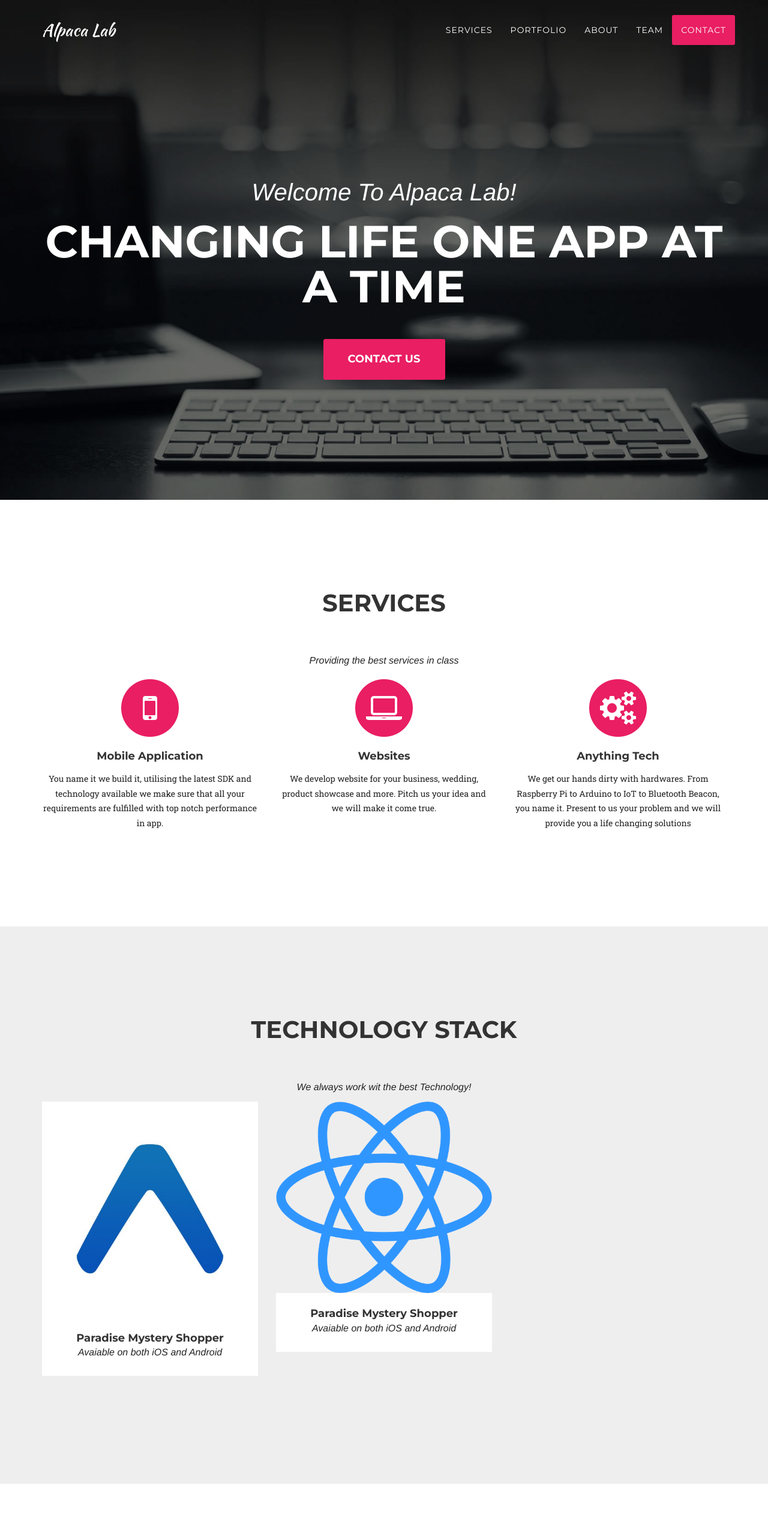
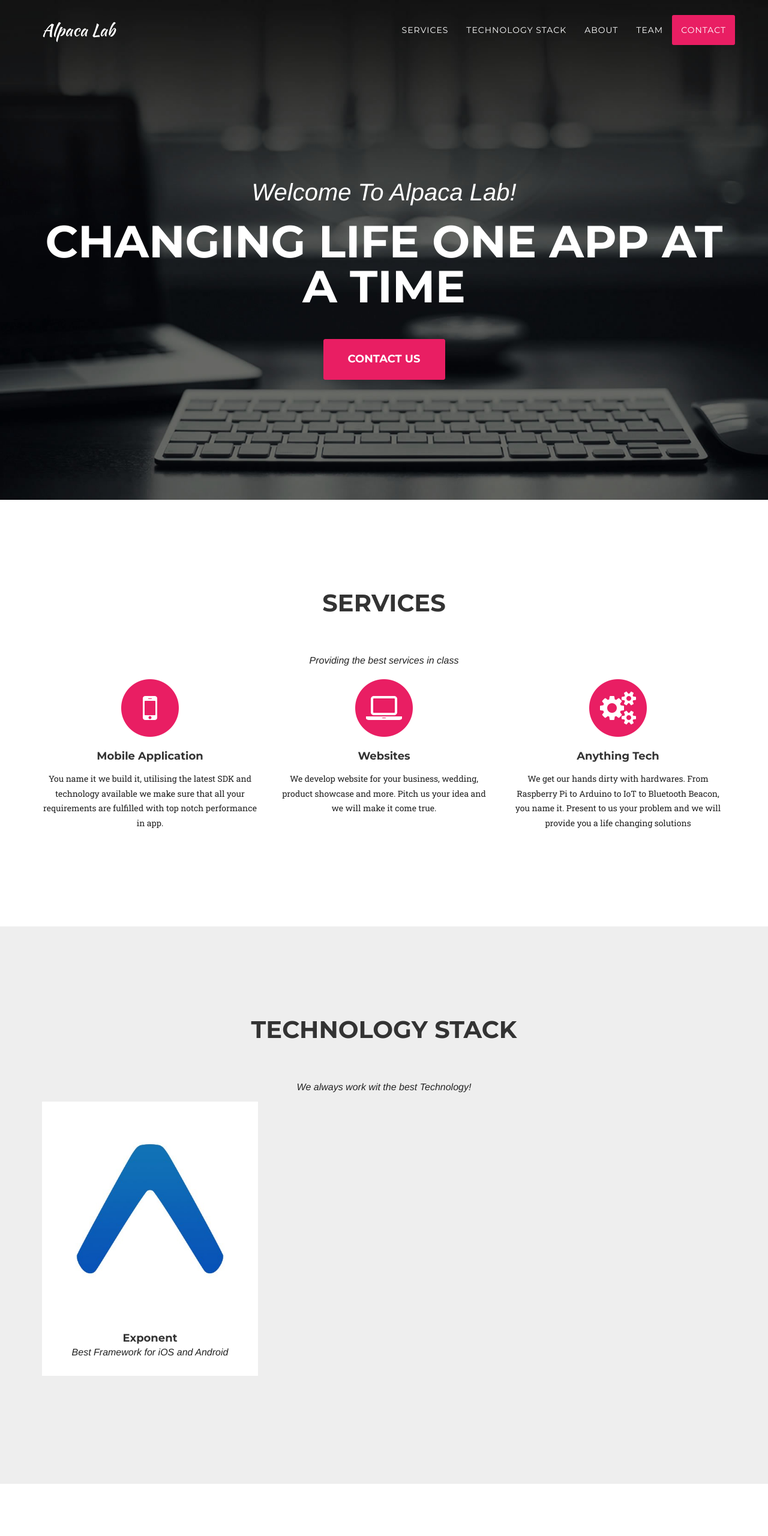
Before and after one commit to alpacalab/alpacalab.github.io, a website: page index.html in a window 1280 px wide. Shown: the top 2560 px of the page at 60% size. Drawn offline with nearby package versions, Linux system fonts and the light colour scheme; a web font is replaced by a local one.

Commit message:
update technolofg stack

```diff
--- a/index.html
+++ b/index.html
@@ -61,7 +61,7 @@
                         <a class="page-scroll" href="#services">Services</a>
                     </li>
                     <li>
-                        <a class="page-scroll" href="#portfolio">Portfolio</a>
+                        <a class="page-scroll" href="#portfolio">Technology Stack</a>
                     </li>
                     <li>
                         <a class="page-scroll" href="#about">About</a>
@@ -139,7 +139,7 @@
             </div>
             <div class="row">
                 <div class="col-md-4 col-sm-6 portfolio-item">
-                    <a href="#portfolioModal1" class="portfolio-link" data-toggle="modal">
+                    <a href="" class="portfolio-link" data-toggle="modal">
                         <div class="portfolio-hover">
                             <div class="portfolio-hover-content">
                                 <i class="fa fa-plus fa-3x"></i>
@@ -148,22 +148,8 @@
                         <img src="img/logos/exponent-logo.jpg" class="img-responsive" alt="" width="400" height="300">
                     </a>
                     <div class="portfolio-caption">
-                        <h4>Paradise Mystery Shopper</h4>
-                        <p class="text-muted">Avaiable on both iOS and Android</p>
-                    </div>
-                </div>
-                <div class="col-md-4 col-sm-6 portfolio-item">
-                    <a href="#portfolioModal1" class="portfolio-link" data-toggle="modal">
-                        <div class="portfolio-hover">
-                            <div class="portfolio-hover-content">
-                                <i class="fa fa-plus fa-3x"></i>
-                            </div>
-                        </div>
-                        <img src="img/logos/RN-logo.png" class="img-responsive" alt=""  width="400" height="400">
-                    </a>
-                    <div class="portfolio-caption">
-                        <h4>Paradise Mystery Shopper</h4>
-                        <p class="text-muted">Avaiable on both iOS and Android</p>
+                        <h4>Exponent</h4>
+                        <p class="text-muted">Best Framework for iOS and Android</p>
                     </div>
                 </div>
             </div>
```
